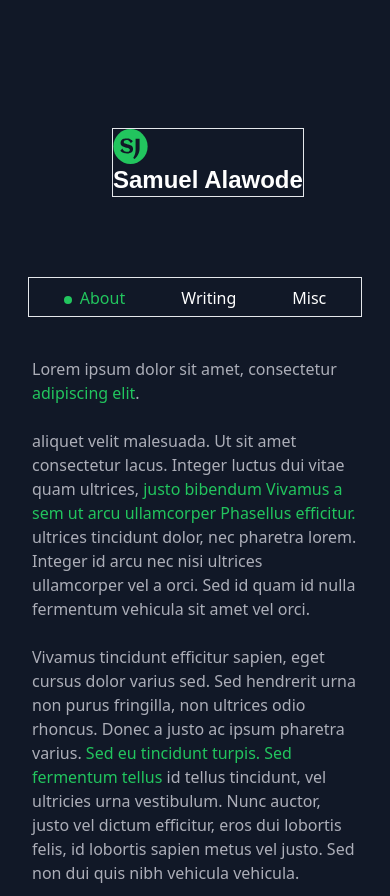
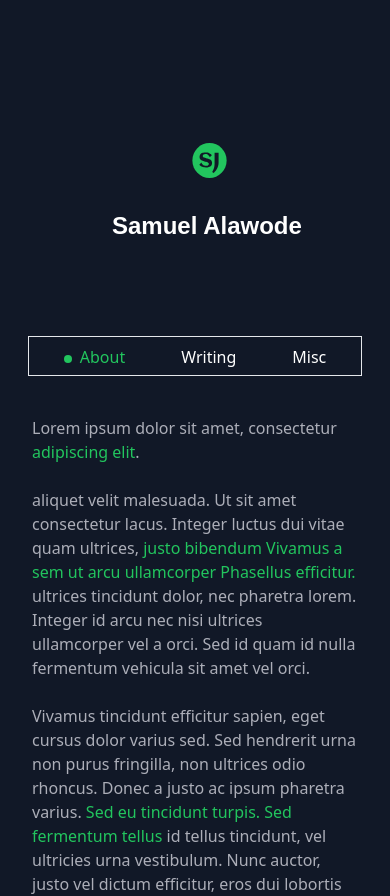
Before and after one commit to SamuelBriggs/Jojosammy, a React (Create React App) app: page / in a window 390 px wide. Shown: the top 896 px of the page. Built offline with nearby package versions, Linux system fonts and the light colour scheme; the HTML template or start-up script is replaced by a standard one.

Commit message:
Mobile responsiveness in progress

```diff
--- a/src/pages/Header.jsx
+++ b/src/pages/Header.jsx
@@ -1,28 +1,3 @@
-// import React from "react";
-// import Logo from "../images/svg/Logo.svg";
-
-// const Layout = () => {
-
-//   return (
-//     <div className="custom:-ml-20 custom:justify-center flex flex-col md:flex-row md:items-center
-//     sm:flex-row sm:items-center lg:flex-row lg:items-center xl:flex-row xl:items-center
-//     2xl:flex-row 2xl:items-center custom2:flex custom2:flex-row custom2:justify-center
-//     custom3:border custom3:flex custom3:flex-col custom3:w-80 custom3:justify-center custom3:-ml-12">
-//       <div className="flex-shrink-0 custom2:-ml-28">
-//         <img className="" style={{width: "35px", height: "35px"}} src={Logo} alt="No image yet" />
-//       </div>
-//       <div className="ml-40 custom:ml-25 text-white text-2xl font-bold
-//       name custom:-mt-9 custom2:ml-12">
-//         Samuel Alawode
-//       </div>
-//     </div>
-//   );
-
-//  };
-
-// export default Layout;
-
-
 import React from "react";
 import Logo from "../images/svg/Logo.svg";
 
@@ -31,10 +6,11 @@ const Layout = () => {
     <div className="custom:-ml-20 custom:justify-center flex flex-col md:flex-row md:items-center
     sm:flex-row sm:items-center lg:flex-row lg:items-center xl:flex-row xl:items-center
     2xl:flex-row 2xl:items-center custom2:flex custom2:flex-row custom2:justify-center
-    custom3:border custom3:flex custom3:flex-col custom3:w-48 custom3:justify-center custom3:-ml-12">
+    custom3:flex custom3:flex-col custom3:w-48 custom3:justify-center
+    custom3:-ml-12 custom3:h-32">
       <div className="flex-shrink-0 custom2:-ml-28 custom3:flex-col custom3:justify-center">
-        <img className="custom3:justify-center" style={{ width: "35px", height: "35px" }} src={Logo} alt="No image yet" />
-        <div className="text-white text-2xl font-bold name custom:-mt-2 custom2:ml-12">
+        <img className="custom3:justify-center custom3:ml-20 " style={{ width: "35px", height: "35px" }} src={Logo} alt="No image yet" />
+        <div className="text-white text-2xl font-bold name custom:-mt-2 custom2:ml-12 custom3:mt-8">
           Samuel Alawode
         </div>
       </div>
```
